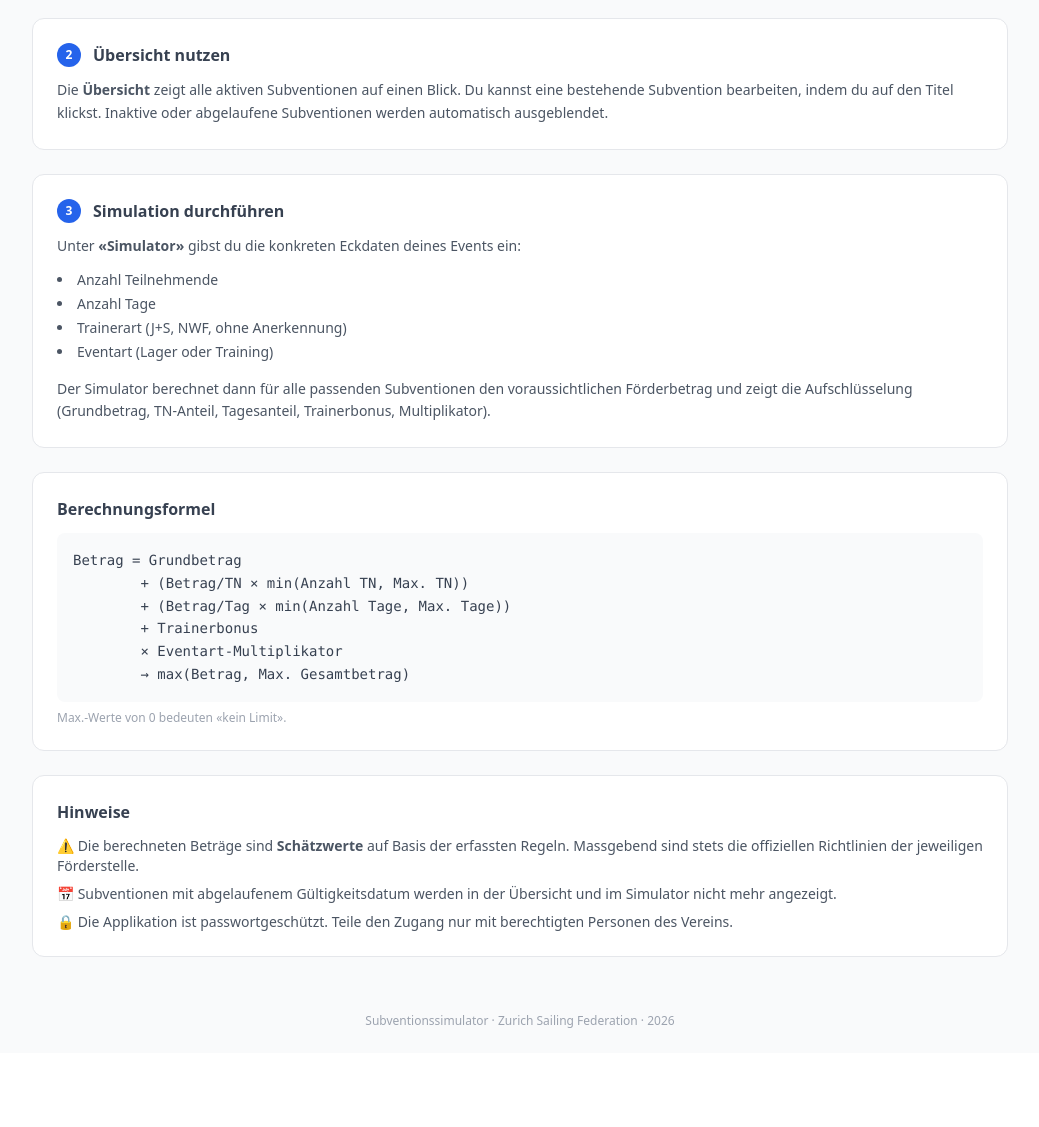
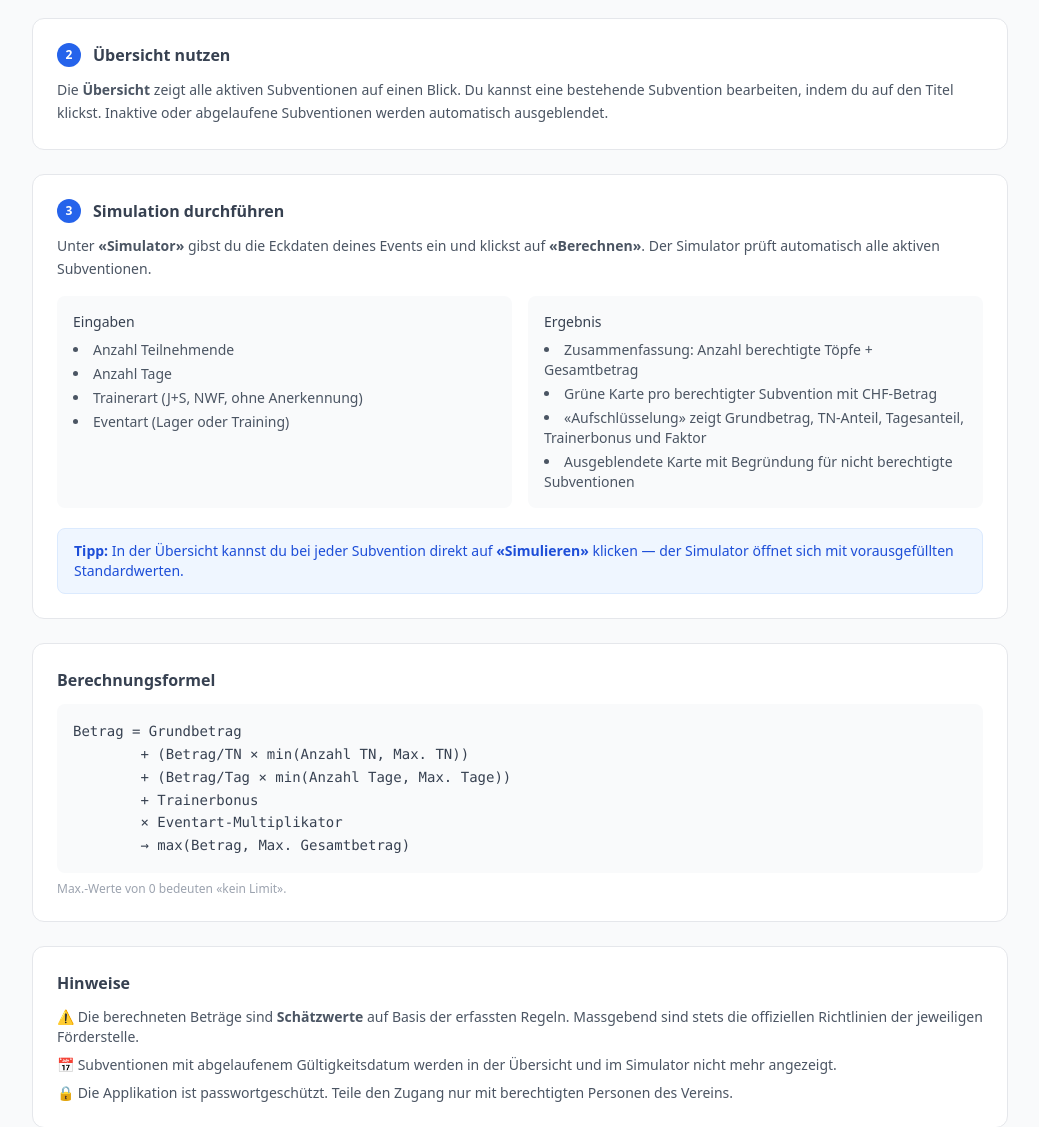
Before and after one commit to sbaebler/subventionssimulator, a PHP site: page /anleitung.php in a window 1280 px wide. Shown: the part 755-1882 px from the top of the page, without its empty margins (120-1159 px from the left). Before the commit the page ends 1783 px from the top, so only its background shows below. Run offline with PHP 8.4, Linux system fonts and the light colour scheme; the visitor is signed in with stand-in values (Sample User, id 1); some libraries are stand-ins or nearby versions.

Commit message:
Update: Anleitung – Simulator-Schritt konkretisiert
Schritt 3 beschreibt jetzt das tatsächliche UI: Eingaben, Zusammenfassung,
grüne/graue Karten, Aufschlüsselung und Tipp zur Schnellaktion.

Co-Authored-By: Claude Sonnet 4.6 <noreply@anthropic.com>

```diff
--- a/public_html/anleitung.php
+++ b/public_html/anleitung.php
@@ -78,19 +78,36 @@ require __DIR__ . '/partials/header.php';
     <span class="bg-blue-600 text-white text-xs font-bold rounded-full w-6 h-6 flex items-center justify-center">3</span>
     <h2 class="font-semibold text-gray-700">Simulation durchführen</h2>
   </div>
-  <p class="text-sm text-gray-600 leading-relaxed mb-3">
-    Unter <strong>«Simulator»</strong> gibst du die konkreten Eckdaten deines Events ein:
+  <p class="text-sm text-gray-600 leading-relaxed mb-4">
+    Unter <strong>«Simulator»</strong> gibst du die Eckdaten deines Events ein und klickst auf
+    <strong>«Berechnen»</strong>. Der Simulator prüft automatisch alle aktiven Subventionen.
   </p>
-  <ul class="text-sm text-gray-600 list-disc list-inside space-y-1 mb-4">
-    <li>Anzahl Teilnehmende</li>
-    <li>Anzahl Tage</li>
-    <li>Trainerart (J+S, NWF, ohne Anerkennung)</li>
-    <li>Eventart (Lager oder Training)</li>
-  </ul>
-  <p class="text-sm text-gray-600 leading-relaxed">
-    Der Simulator berechnet dann für alle passenden Subventionen den voraussichtlichen Förderbetrag
-    und zeigt die Aufschlüsselung (Grundbetrag, TN-Anteil, Tagesanteil, Trainerbonus, Multiplikator).
-  </p>
+
+  <div class="grid grid-cols-1 md:grid-cols-2 gap-4 text-sm mb-5">
+    <div class="bg-gray-50 rounded-lg p-4">
+      <p class="font-medium text-gray-700 mb-2">Eingaben</p>
+      <ul class="text-gray-600 space-y-1 list-disc list-inside">
+        <li>Anzahl Teilnehmende</li>
+        <li>Anzahl Tage</li>
+        <li>Trainerart (J+S, NWF, ohne Anerkennung)</li>
+        <li>Eventart (Lager oder Training)</li>
+      </ul>
+    </div>
+    <div class="bg-gray-50 rounded-lg p-4">
+      <p class="font-medium text-gray-700 mb-2">Ergebnis</p>
+      <ul class="text-gray-600 space-y-1 list-disc list-inside">
+        <li>Zusammenfassung: Anzahl berechtigte Töpfe + Gesamtbetrag</li>
+        <li>Grüne Karte pro berechtigter Subvention mit CHF-Betrag</li>
+        <li>«Aufschlüsselung» zeigt Grundbetrag, TN-Anteil, Tagesanteil, Trainerbonus und Faktor</li>
+        <li>Ausgeblendete Karte mit Begründung für nicht berechtigte Subventionen</li>
+      </ul>
+    </div>
+  </div>
+
+  <div class="bg-blue-50 border border-blue-100 rounded-lg px-4 py-3 text-sm text-blue-700">
+    <strong>Tipp:</strong> In der Übersicht kannst du bei jeder Subvention direkt auf
+    <strong>«Simulieren»</strong> klicken — der Simulator öffnet sich mit vorausgefüllten Standardwerten.
+  </div>
 </section>
 
 <!-- Berechnungsformel -->
```
